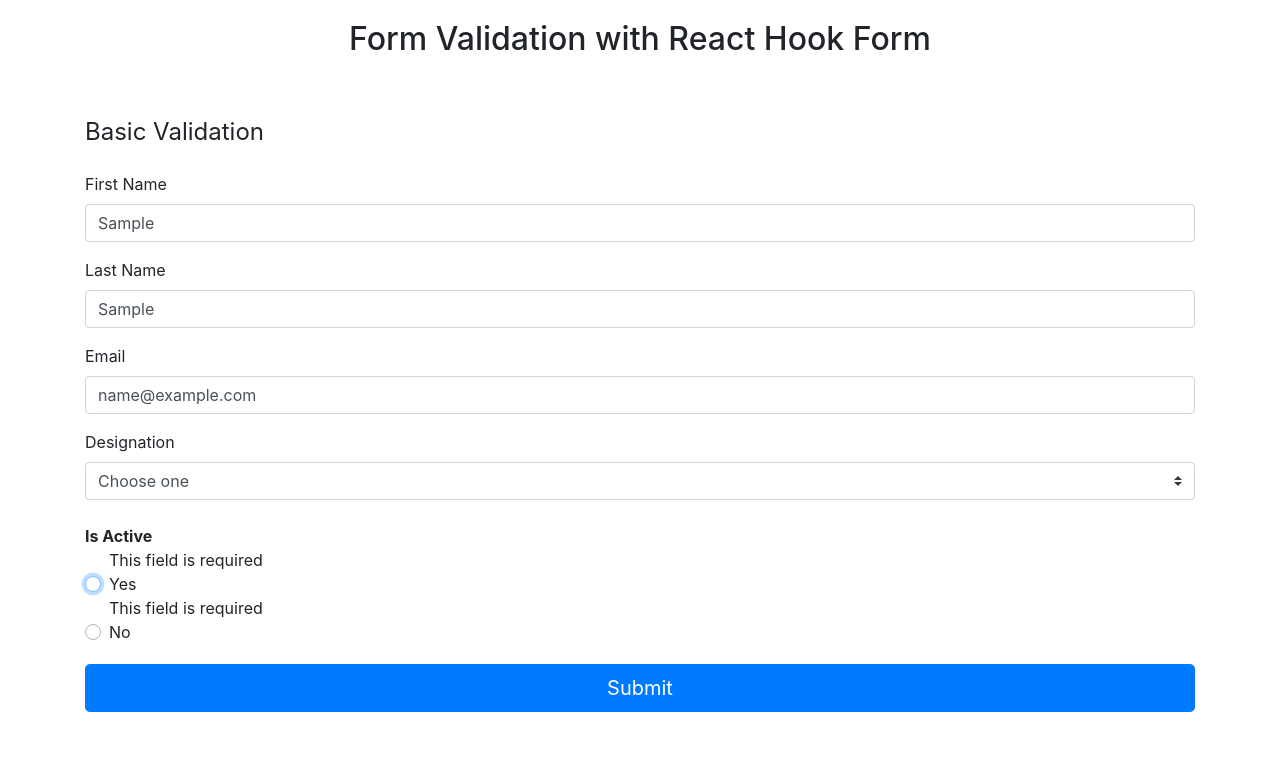
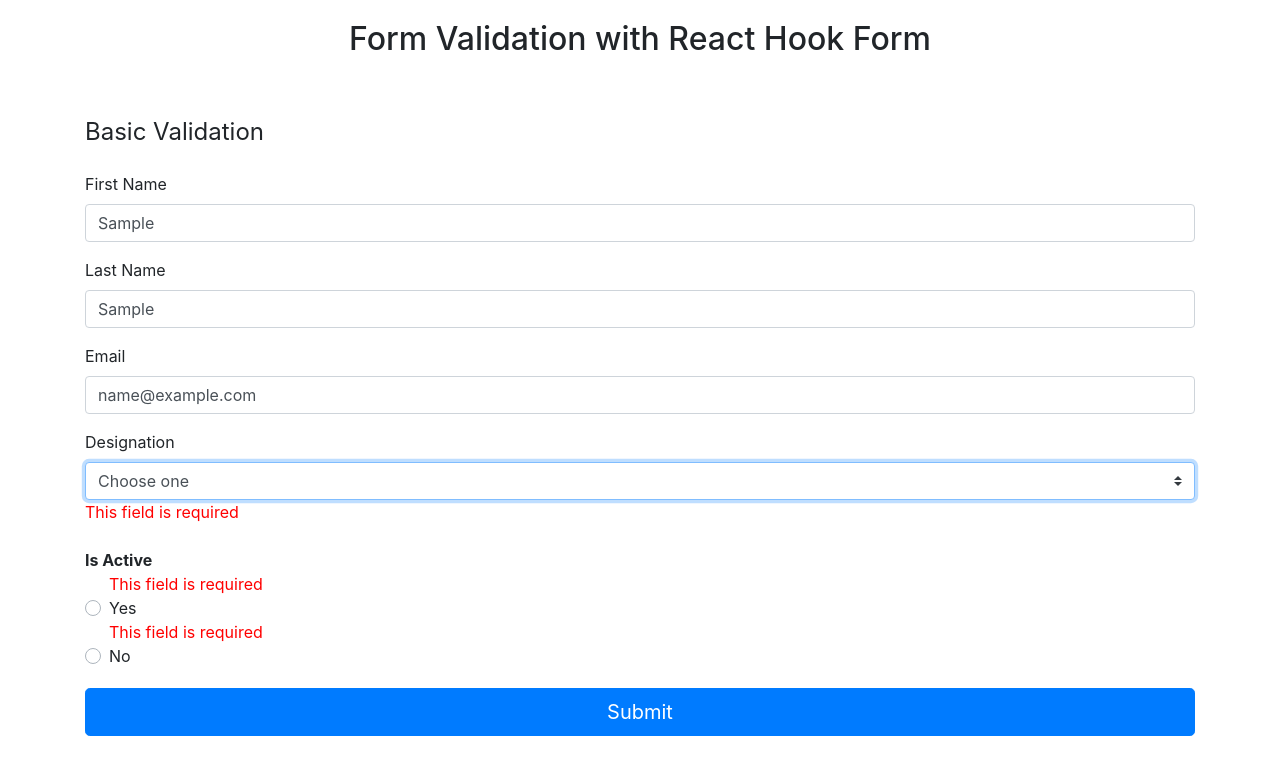
Before and after one commit to isNan909/Hookform, a React (Create React App) app: page / in a window 1280 px wide. Both pictures are taken after typing "Sample", "Sample", "name@example.com" into the empty fields and a click on the button "Submit". Shown: the top 774 px of the page. Built offline with nearby package versions, Linux system fonts and the light colour scheme.

Commit message:
basic form validation

```diff
--- a/src/App.css
+++ b/src/App.css
@@ -16,3 +16,7 @@ h6{
 .basicValidation button{
   margin-top: 20px;
 }
+
+.error{
+  color: red
+}
--- a/src/components/Basicvalidation.js
+++ b/src/components/Basicvalidation.js
@@ -4,7 +4,8 @@ import { useForm } from 'react-hook-form';
 export const Basicvalidation = () => {
     const { handleSubmit, register, errors } = useForm();
     const onSubmit = values => {
-        console.log(values, register)
+        console.log('loading ...')
+        setTimeout(function () { console.clear(); }, 1500);
     }
     return (
         <Fragment>
@@ -14,40 +15,41 @@ export const Basicvalidation = () => {
                     <div className="form-group">
                         <label htmlFor="exampleInputEmail1">First Name</label>
                         <input type="text" className="form-control" id="exampleInputEmail1" name="firstname" ref={register({ required: true })} placeholder="Your first name" />
-                        {errors.firstname && <span>This field is required</span>}
+                        {errors.firstname && <span className="error">This field is required</span>}
                     </div>
                     <div className="form-group">
                         <label htmlFor="exampleInputEmail1">Last Name</label>
-                        <input type="text" className="form-control" id="exampleInputEmail1" name="lastnamename" ref={register({ required: true })} placeholder="Your last name" />
-                        {errors.firstname && <span>This field is required</span>}
+                        <input type="text" className="form-control" id="exampleInputEmail1" name="lastname" ref={register({ required: true })} placeholder="Your last name" />
+                        {errors.lastname && <span className="error">This field is required</span>}
                     </div>
                     <div className="form-group">
                         <label htmlFor="exampleInputEmail1">Email</label>
                         <input type="text" className="form-control" id="exampleInputEmail1" name="email"
                             ref={register({ required: true })} placeholder="Your email" />
-                        {errors.firstname && <span>This field is required</span>}
+                        {errors.email && <span className="error">This field is required</span>}
                     </div>
                     <div>
                         <label htmlFor="validationTooltip04">Designation</label>
-                        <select className="Title custom-select">
+                        <select className="Title custom-select" name="designation" ref={register({ required: true })}>
                             <option value="">Choose one</option>
                             <option value="Mr">Designer</option>
                             <option value="Mrs">Frontend Developer</option>
                             <option value="Miss">Backend Developer</option>
                             <option value="Dr">Full Stack</option>
                         </select>
+                        {errors.designation && <span className="error">This field is required</span>}
                     </div>
                     <br />
                     <div><b>Is Active</b></div>
                     <div>
                         <div className="custom-control flex custom-radio">
                             <input ref={register({ required: true })} type="radio" id="customRadio1" name="active" className="custom-control-input" />
-                            <div className="flex">{errors.active && <span>This field is required</span>}</div>
+                            <div className="flex error">{errors.active && <span>This field is required</span>}</div>
                             <label className="custom-control-label" htmlFor="customRadio1">Yes</label>
                         </div>
                         <div className="custom-control flex custom-radio">
                             <input ref={register({ required: true })} type="radio" id="customRadio2" name="active" className="custom-control-input" />
-                            <div className="flex">{errors.active && <span>This field is required</span>}</div>
+                            <div className="flex error">{errors.active && <span>This field is required</span>}</div>
                             <label className="custom-control-label" htmlFor="customRadio2">No</label>
                         </div>
                     </div>
```
